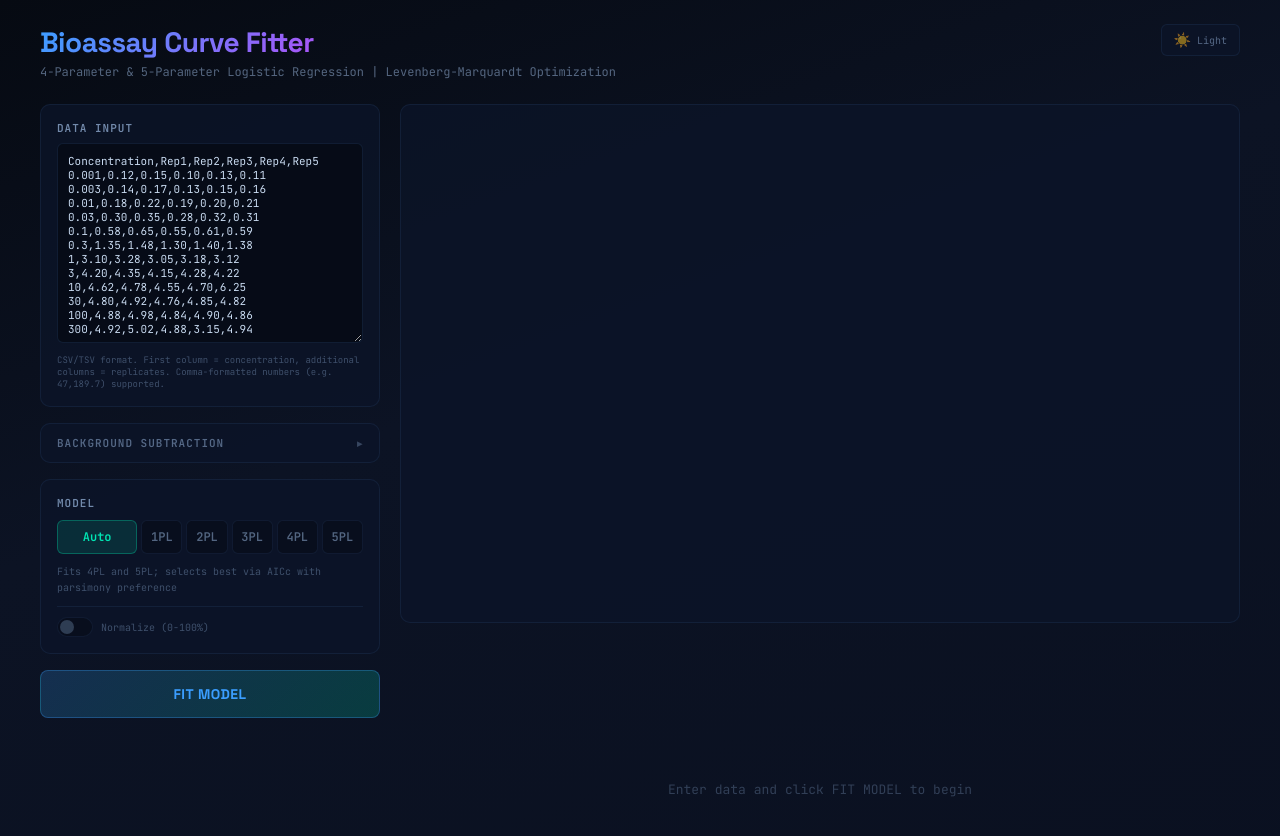
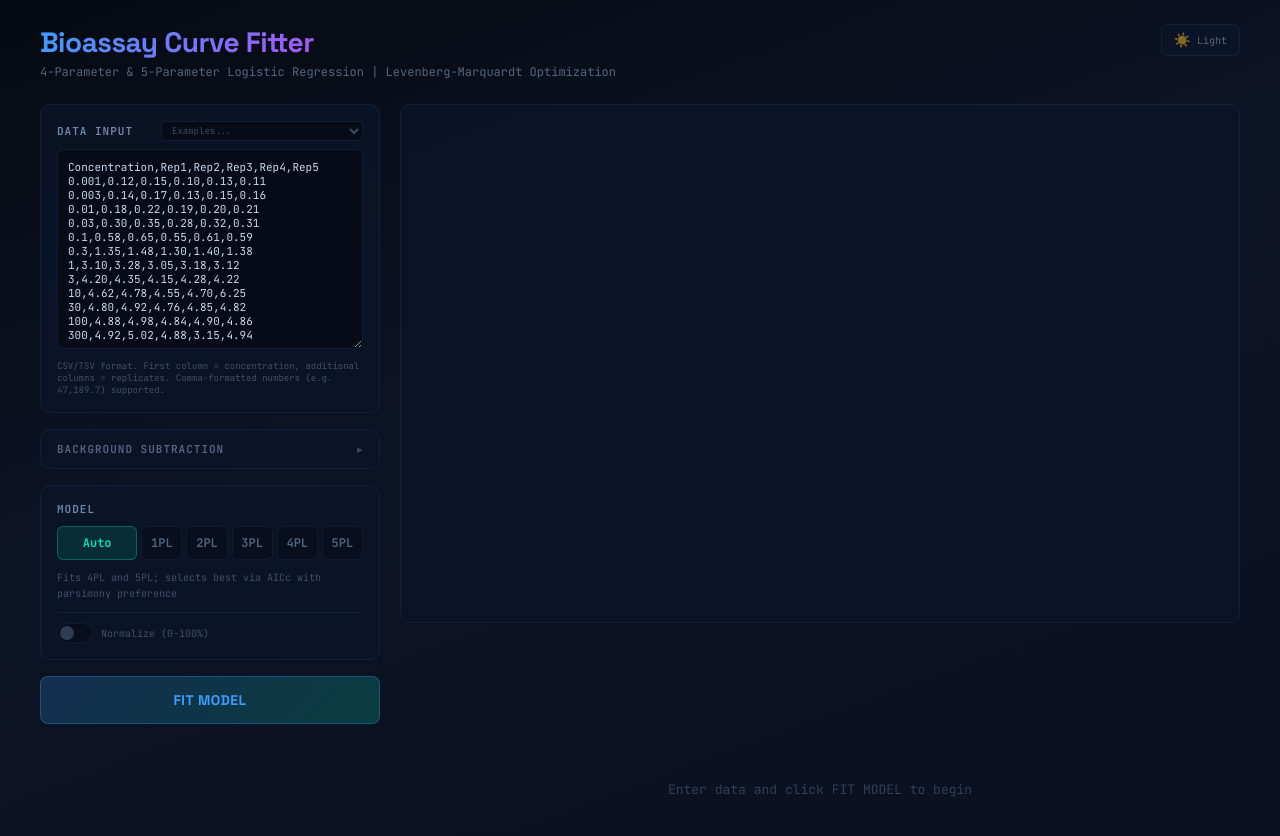
Before and after one commit to yapici/assaycurvefit, a React (Vite) app: page / in a window 1280 px wide. Shown: the top 836 px of the page. Built offline with nearby package versions, Linux system fonts and the light colour scheme.

Commit message:
Add example mock data for various scenarios

```diff
--- a/src/BioassayCurveFitter.jsx
+++ b/src/BioassayCurveFitter.jsx
@@ -851,7 +851,8 @@ function drawResiduals(canvas, xData, yData, fitResult, modelType, theme = {}) {
 }
 
 // ── Sample Data ───────────────────────────────────────────────────
-const SAMPLE_DATA = `Concentration,Rep1,Rep2,Rep3,Rep4,Rep5
+const EXAMPLE_DATASETS = {
+  "Full sigmoid (5 reps, outliers)": `Concentration,Rep1,Rep2,Rep3,Rep4,Rep5
 0.001,0.12,0.15,0.10,0.13,0.11
 0.003,0.14,0.17,0.13,0.15,0.16
 0.01,0.18,0.22,0.19,0.20,0.21
@@ -863,7 +864,110 @@ const SAMPLE_DATA = `Concentration,Rep1,Rep2,Rep3,Rep4,Rep5
 10,4.62,4.78,4.55,4.70,6.25
 30,4.80,4.92,4.76,4.85,4.82
 100,4.88,4.98,4.84,4.90,4.86
-300,4.92,5.02,4.88,3.15,4.94`;
+300,4.92,5.02,4.88,3.15,4.94`,
+
+  "Incomplete top plateau": `Concentration,Rep1,Rep2,Rep3
+0.001,0.08,0.11,0.09
+0.003,0.10,0.13,0.11
+0.01,0.15,0.19,0.16
+0.03,0.28,0.34,0.30
+0.1,0.62,0.71,0.65
+0.3,1.45,1.60,1.50
+1,2.80,3.05,2.88
+3,3.65,3.88,3.72`,
+
+  "Incomplete bottom plateau": `Concentration,Rep1,Rep2,Rep3
+0.3,1.40,1.55,1.45
+1,2.85,3.02,2.90
+3,3.90,4.10,3.95
+10,4.50,4.68,4.55
+30,4.78,4.92,4.82
+100,4.90,5.02,4.94
+300,4.95,5.06,4.98
+1000,4.98,5.08,5.00`,
+
+  "No plateaus (mid-curve only)": `Concentration,Rep1,Rep2,Rep3
+0.1,0.55,0.63,0.58
+0.3,1.30,1.45,1.35
+1,2.70,2.90,2.78
+3,3.60,3.80,3.68
+10,4.15,4.35,4.22
+30,4.45,4.60,4.50`,
+
+  "Steep Hill slope (cooperative)": `Concentration,Rep1,Rep2,Rep3
+0.001,0.10,0.12,0.11
+0.003,0.11,0.13,0.12
+0.01,0.12,0.15,0.13
+0.03,0.14,0.18,0.15
+0.1,0.20,0.25,0.22
+0.3,0.85,1.10,0.95
+1,4.50,4.70,4.58
+3,4.85,5.00,4.90
+10,4.90,5.05,4.95
+30,4.92,5.06,4.96
+100,4.93,5.07,4.97`,
+
+  "Shallow Hill slope": `Concentration,Rep1,Rep2,Rep3
+0.001,0.50,0.58,0.53
+0.003,0.65,0.74,0.68
+0.01,0.90,1.02,0.95
+0.03,1.25,1.38,1.30
+0.1,1.75,1.90,1.82
+0.3,2.30,2.48,2.38
+1,2.90,3.10,2.98
+3,3.35,3.55,3.42
+10,3.70,3.88,3.78
+30,3.95,4.12,4.02
+100,4.15,4.30,4.20
+300,4.30,4.45,4.35`,
+
+  "Decreasing response": `Concentration,Rep1,Rep2,Rep3
+0.001,4.90,5.05,4.95
+0.003,4.88,5.02,4.92
+0.01,4.82,4.98,4.88
+0.03,4.65,4.80,4.72
+0.1,4.10,4.30,4.18
+0.3,3.05,3.25,3.12
+1,1.55,1.72,1.62
+3,0.65,0.78,0.70
+10,0.25,0.35,0.28
+30,0.14,0.20,0.16
+100,0.10,0.15,0.12`,
+
+  "Asymmetric (5PL)": `Concentration,Rep1,Rep2,Rep3
+0.001,0.10,0.13,0.11
+0.003,0.12,0.16,0.13
+0.01,0.18,0.24,0.20
+0.03,0.35,0.45,0.38
+0.1,0.90,1.10,0.98
+0.3,2.20,2.50,2.32
+1,3.80,4.05,3.90
+3,4.45,4.62,4.52
+10,4.70,4.85,4.76
+30,4.82,4.95,4.86
+100,4.88,5.00,4.92
+300,4.92,5.03,4.95`,
+
+  "High variability": `Concentration,Rep1,Rep2,Rep3,Rep4,Rep5
+0.001,0.05,0.22,0.12,0.18,0.08
+0.01,0.10,0.30,0.18,0.25,0.14
+0.1,0.40,0.85,0.60,0.72,0.48
+1,2.10,3.40,2.70,3.15,2.35
+10,4.00,5.20,4.55,4.90,4.15
+100,4.50,5.40,4.90,5.15,4.65
+1000,4.60,5.50,5.00,5.20,4.75`,
+
+  "Simple (no replicates)": `Concentration,Response
+0.001,0.10
+0.01,0.15
+0.1,0.55
+1,2.80
+10,4.55
+100,4.90
+1000,4.98`,
+};
+
+const SAMPLE_DATA = EXAMPLE_DATASETS["Full sigmoid (5 reps, outliers)"];
 
 // ── Main Component ────────────────────────────────────────────────
 export default function BioassayCurveFitter() {
@@ -873,6 +977,38 @@ export default function BioassayCurveFitter() {
   const [fixedMin, setFixedMin] = useState("");
   const [fixedMax, setFixedMax] = useState("");
   const [fixedHill, setFixedHill] = useState("1");
+
+  // Pre-populate fixed param fields from data when switching to constrained models
+  useEffect(() => {
+    if (!["1PL", "2PL", "3PL"].includes(modelType)) return;
+    // Try to estimate from parsedData, or fall back to raw data parsing
+    let yVals = null;
+    if (parsedData && parsedData.yData && parsedData.yData.length > 0) {
+      yVals = parsedData.yData;
+    } else {
+      try {
+        const { yData } = parseData(rawData);
+        if (yData && yData.length > 0) yVals = yData;
+      } catch (e) { /* ignore */ }
+    }
+    if (!yVals) return;
+
+    if (modelType === "1PL" || modelType === "2PL") {
+      // Only pre-populate if fields are empty
+      if (fixedMin === "") {
+        const sorted = [...yVals].sort((a, b) => a - b);
+        const lowN = Math.max(1, Math.floor(sorted.length * 0.2));
+        const estMin = sorted.slice(0, lowN).reduce((a, b) => a + b, 0) / lowN;
+        setFixedMin(estMin.toPrecision(4));
+      }
+      if (fixedMax === "") {
+        const sorted = [...yVals].sort((a, b) => a - b);
+        const lowN = Math.max(1, Math.floor(sorted.length * 0.2));
+        const estMax = sorted.slice(-lowN).reduce((a, b) => a + b, 0) / lowN;
+        setFixedMax(estMax.toPrecision(4));
+      }
+    }
+  }, [modelType]); // only on model switch, not on every data change
   const [fitResult, setFitResult] = useState(null);
   const [error, setError] = useState(null);
   const [parsedData, setParsedData] = useState(null);
@@ -1624,8 +1760,43 @@ export default function BioassayCurveFitter() {
             borderRadius: 10,
             padding: 16,
           }}>
-            <div style={{ fontSize: 11, fontWeight: 600, color: t.label, marginBottom: 8, textTransform: "uppercase", letterSpacing: 1 }}>
-              Data Input
+            <div style={{ fontSize: 11, fontWeight: 600, color: t.label, marginBottom: 8, textTransform: "uppercase", letterSpacing: 1, display: "flex", justifyContent: "space-between", alignItems: "center" }}>
+              <span>Data Input</span>
+              <select
+                onChange={(e) => {
+                  if (e.target.value && EXAMPLE_DATASETS[e.target.value]) {
+                    setRawData(EXAMPLE_DATASETS[e.target.value]);
+                    setParsedData(null);
+                    setFitResult(null);
+                    setComparison(null);
+                    setError(null);
+                    setGrubbsResults(null);
+                    setShowOutliers(false);
+                    setSelectedGrubbsGroup(null);
+                    setExcludedIndices(new Set());
+                    setBgStats(null);
+                    setFixedMin("");
+                    setFixedMax("");
+                  }
+                  e.target.value = "";
+                }}
+                style={{
+                  padding: "2px 6px",
+                  background: t.input,
+                  border: `1px solid ${t.inputBorder}`,
+                  borderRadius: 4,
+                  color: t.textDim,
+                  fontSize: 9,
+                  fontFamily: "'JetBrains Mono', monospace",
+                  outline: "none",
+                  cursor: "pointer",
+                }}
+              >
+                <option value="">Examples...</option>
+                {Object.keys(EXAMPLE_DATASETS).map(name => (
+                  <option key={name} value={name}>{name}</option>
+                ))}
+              </select>
             </div>
             <textarea
               value={rawData}
```
